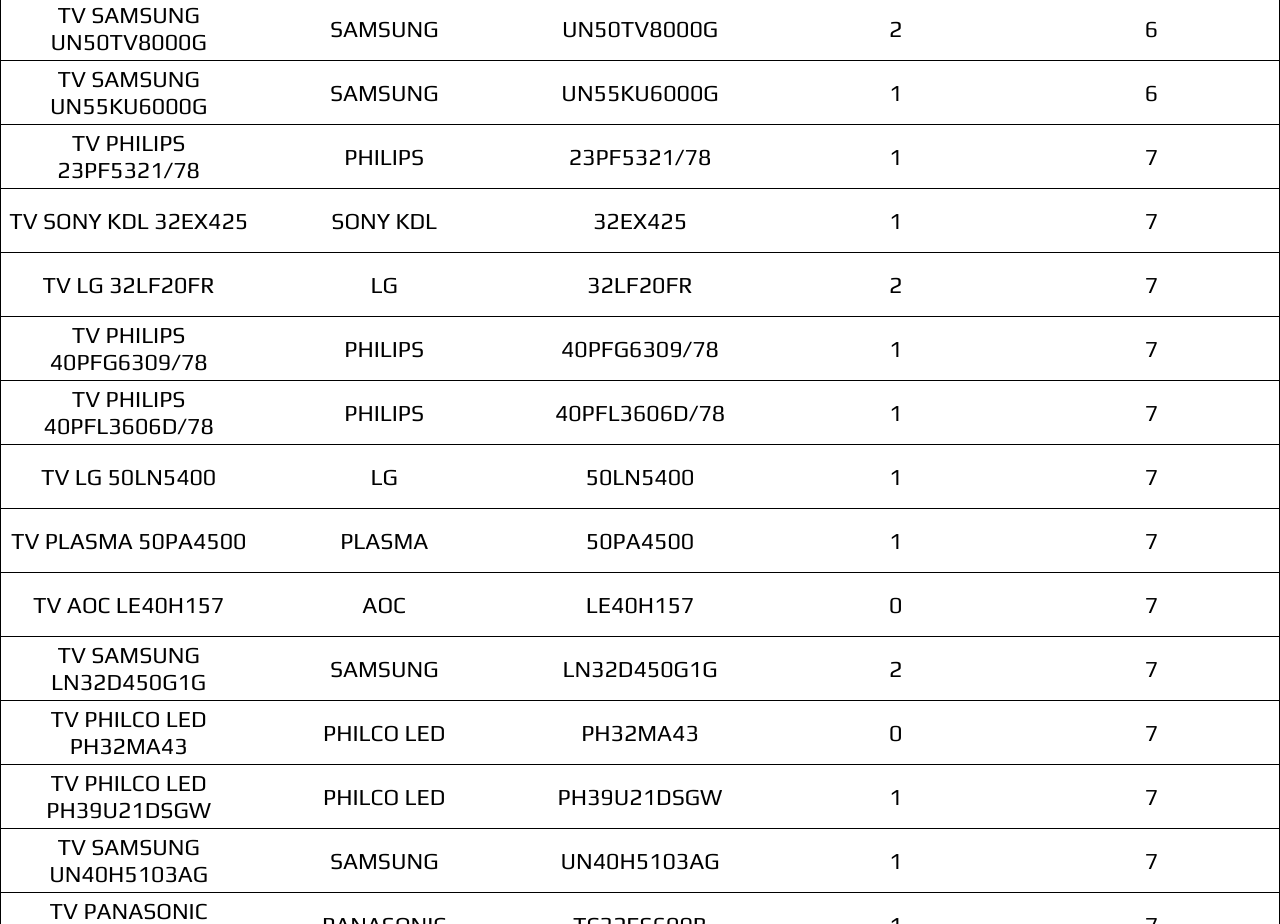
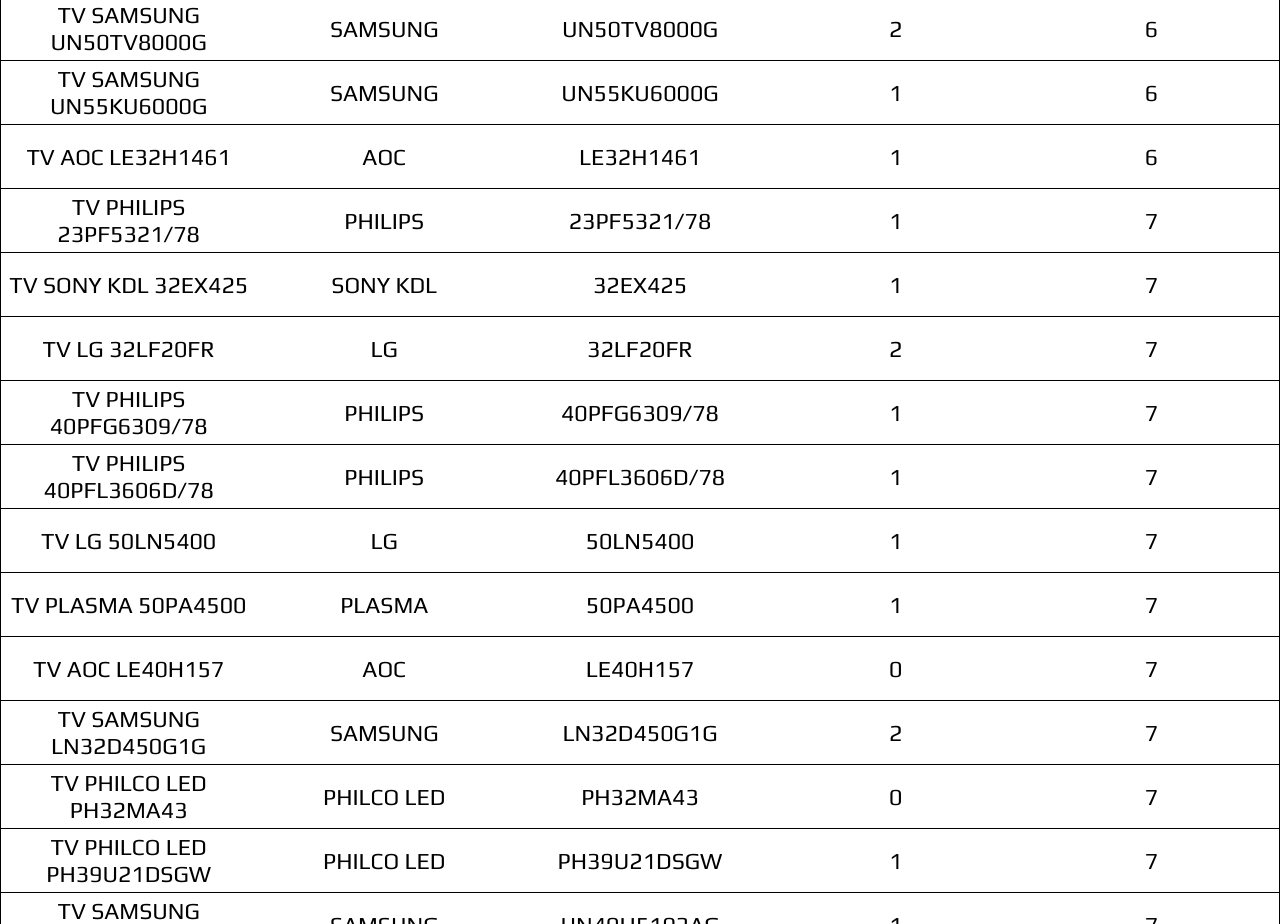
Before and after one commit to Legolas-2023/Eletronica-Mattos, a plain HTML site: page placas.html in a window 1280 px wide. Shown: the part 4500-5424 px from the top of the page. Drawn offline with Linux system fonts and the light colour scheme.

Commit message:
placas.html

```diff
--- a/placas.html
+++ b/placas.html
@@ -20,7 +20,7 @@
 			</figure>
             <div id="secoes-navegacao">
                 <ul>
-                    <li id="principal"><a href="index.html">Menu</a></li>
+                    <li id="principal"><a>Menu</a></li>
                     <ul>
                         <li id="lista1"><a href="placas.html">Placas</a></li>
                     </ul>
@@ -523,6 +523,13 @@
 					<td>6</td>
 				</tr>
 				<tr>
+					<td>TV AOC LE32H1461</td>
+					<td>AOC</td>
+					<td>LE32H1461</td>
+					<td>1</td>
+					<td>6</td>
+				</tr>
+				<tr>
 					<td>TV PHILIPS 23PF5321/78</td>
 					<td>PHILIPS</td>
 					<td>23PF5321/78</td>
```
